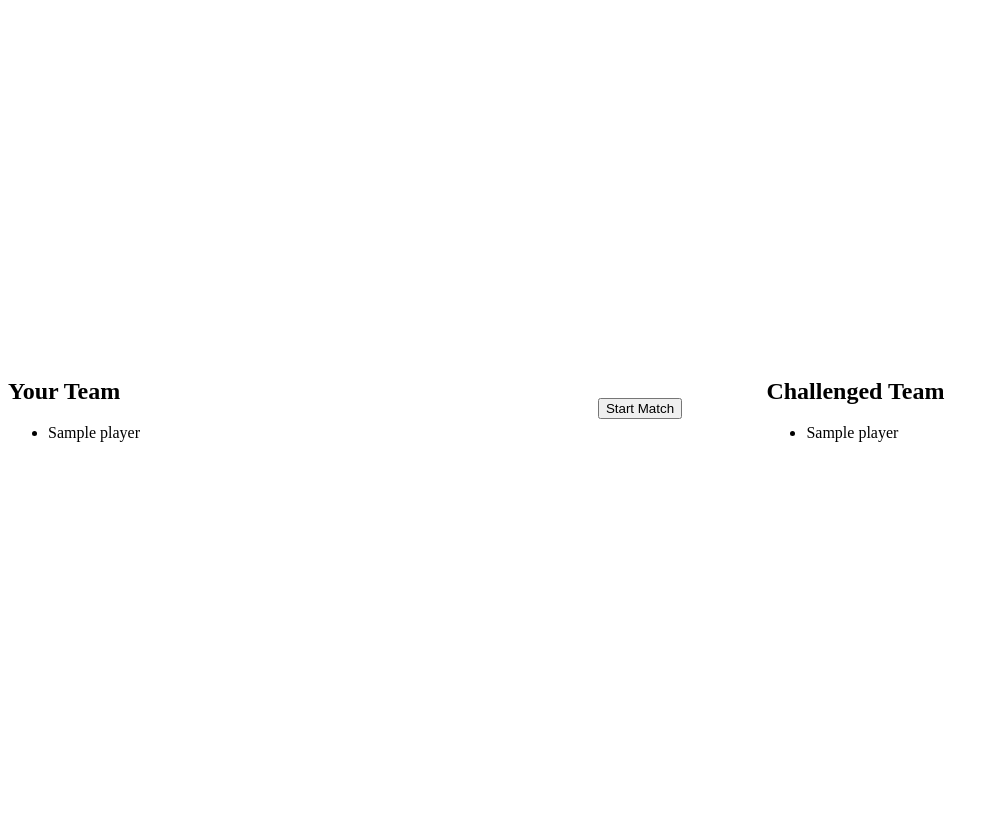
After one commit to GlobalYam/FantasyTeamManager, a Flask app: template src/templates/match.html in a window 1280 px wide. The commit adds this page. Shown: the whole page, without its empty margins (0-998 px from the left). Run offline with Flask 3, Linux system fonts and the light colour scheme; the template is opened without the code that fills it: most values are stand-ins (such as "Sample title", 1, 10 or a date in 2020).

Commit message:
Match functionality added to front

```diff
--- /dev/null
+++ b/src/match.py
@@ -0,0 +1,4 @@
+def resolve_match(home_team, visiting_team):
+    # returns the winning team and
+
+    return home_team
--- /dev/null
+++ b/src/templates/match.html
@@ -0,0 +1,61 @@
+<!DOCTYPE html>
+<html lang="en">
+
+<head>
+    <meta charset="UTF-8">
+    <meta name="viewport" content="width=device-width, initial-scale=1.0">
+    <title>Match</title>
+    <style>
+        .container {
+            display: flex;
+            justify-content: space-between;
+            align-items: center;
+            height: 100vh;
+        }
+
+        .team {
+            width: 40%;
+        }
+
+        .start-match {
+            text-align: center;
+        }
+    </style>
+</head>
+
+<body>
+    <div class="container">
+        <div class="team">
+            <h2>Your Team</h2>
+            {% if user_players %}
+            <ul>
+                {% for player in user_players %}
+                <li>{{ player.name }}</li>
+                {% endfor %}
+            </ul>
+            {% else %}
+            <p>No players in your team.</p>
+            {% endif %}
+        </div>
+        <div class="start-match">
+            <form action="{{ url_for('start_match') }}" method="POST">
+                <input type="hidden" name="challenged_team_id" value="{{ challenged_team_id }}">
+                <button type="submit">Start Match</button>
+            </form>
+        </div>
+        <div class="team">
+            <h2>Challenged Team</h2>
+            {% if challenged_players %}
+            <ul>
+                {% for player in challenged_players %}
+                <li>{{ player.name }}</li>
+                {% endfor %}
+            </ul>
+            {% else %}
+            <p>No players in the challenged team.</p>
+            {% endif %}
+        </div>
+    </div>
+</body>
+
+</html>
```
Also changed, not shown: src/database_handler.py (+33 -0 lines), src/routes.py (+54 -1 lines), src/templates/index.html (+13 -1 lines), README.md.
